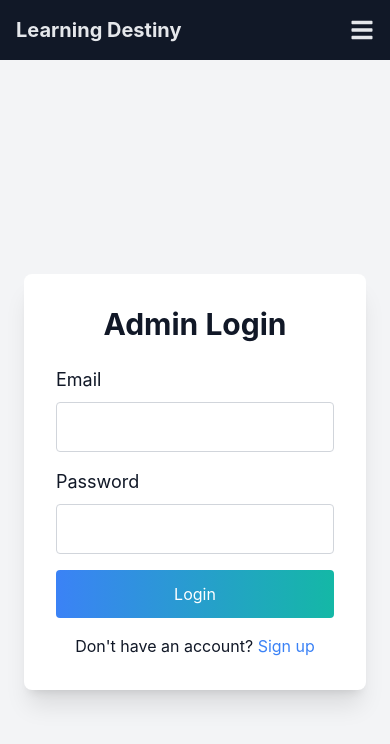
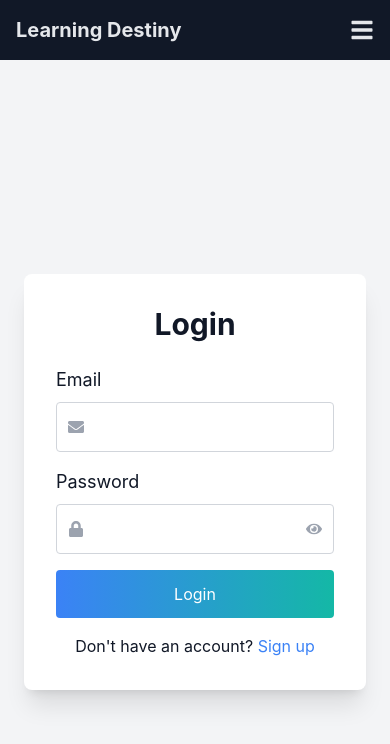
Before and after one commit to LearningDestiny/LMS, a React (Vite) app: page /admin-login in a window 390 px wide. Shown: the top 744 px of the page. Built offline with nearby package versions, Linux system fonts and the light colour scheme; no server answers.

Commit message:
updated admin

```diff
--- a/src/App.jsx
+++ b/src/App.jsx
@@ -26,7 +26,8 @@ import Message from './adminmes/Message';
 import Contactsform from './Pages/Contactsform';
 import Signup from './adminmes/Signup';
 import ProtectedRoute from './Authentication/ProtectedRoutes';
-import AdminLayout from './Authentication/AdminLayout';// Import the new ProtectedRoute component
+import AdminLayout from './Authentication/AdminLayout';
+import { Outlet } from 'react-router-dom'; // Import Outlet
 
 const App = () => {
   const [isDarkMode, setIsDarkMode] = useState(true);
@@ -44,7 +45,6 @@ const App = () => {
           <Route path="/" element={<Home isDarkMode={isDarkMode} />} />
           <Route path="/category/:categoryName" element={<CategoryPage />} />
           <Route path="/enroll/:courseId" element={<CourseDetails />} />
-          <Route path="/enroll/:courseId" element={<StaticEnroll />} />
           <Route path="/teach" element={<Teach />} />
           <Route path="/businessForm" element={<BusinessForm />} />
           <Route path="/aboutus" element={<Aboutus />} />
@@ -55,12 +55,8 @@ const App = () => {
           <Route path="/signup" element={<Signup isDarkMode={isDarkMode} />} />
 
           {/* Protected Admin Dashboard Routes */}
-          <Route
-            path="/admin-dashboard/*"
-            element={
-              <AdminLayout>
-                <Routes>
-                  <Route path="/" element={<AdminDashboard />} />
+          <Route path="/admin-dashboard" element={<AdminLayout />}>
+            <Route index element={<AdminDashboard />} />
             <Route path="adminview" element={<Adminview />} />
             <Route path="requests" element={<Message />} />
             <Route path="addCourses" element={<AddCourses />} />
@@ -69,10 +65,7 @@ const App = () => {
             <Route path="students" element={<Students />} />
             <Route path="analytics" element={<Analytics />} />
             <Route path="settings" element={<Settings />} />
-                </Routes>
-              </AdminLayout>
-            }
-          />
+          </Route>
         </Routes>
         <ToastContainer position="top-right" autoClose={3000} />
       </div>
--- a/src/Data.jsx
+++ b/src/Data.jsx
@@ -397,7 +397,7 @@ export const courses = [
     rating: 4.7,
     ratingCount: 180,
     price: "4,499 Rs",
-    imageUrl: "https://th.bing.com/th/id/OIP.uqXKxkJonTic6y1ZxADbOAAAAA?w=331&h=167&c=7&r=0&o=5&dpr=1.3&pid=1.7",
+    imageUrl: "https://images.unsplash.com/photo-1726594254430-cdf9fa09cf6c?q=80&w=1780&auto=format&fit=crop&ixlib=rb-4.0.3&ixid=M3wxMjA3fDB8MHxwaG90by1wYWdlfHx8fGVufDB8fHx8fA%3D%3D",
     lastUpdated: "August 2024",
     duration: "60 hours",
     lectureCount: 25,
--- a/src/adminmes/Adlogin.jsx
+++ b/src/adminmes/Adlogin.jsx
@@ -1,20 +1,42 @@
-import React, { useState } from 'react';
+import React, { useState, useEffect } from 'react';
 import { useNavigate, Link } from 'react-router-dom';
 import { signInWithEmailAndPassword } from 'firebase/auth';
 import { auth, firestore } from '../firebase';
 import { doc, getDoc } from 'firebase/firestore';
 import { toast, ToastContainer } from 'react-toastify';
+import { FaEnvelope, FaLock, FaEye, FaEyeSlash } from 'react-icons/fa'; // Import icons
 import 'react-toastify/dist/ReactToastify.css';
 
 const Adlogin = ({ isDarkMode }) => {
   const [email, setEmail] = useState('');
   const [password, setPassword] = useState('');
   const [error, setError] = useState('');
+  const [loading, setLoading] = useState(false); // Loading state
+  const [showPassword, setShowPassword] = useState(false); // Password visibility toggle
+  const [currentImageIndex, setCurrentImageIndex] = useState(0); // State for image rotation
   const navigate = useNavigate();
+
+  // Array of background images
+  const images = [
+    'https://img.freepik.com/free-vector/login-concept-illustration_114360-739.jpg',
+    'https://img.freepik.com/free-vector/computer-login-concept-illustration_114360-7892.jpg',
+    'https://www.google.com/url?sa=i&url=https%3A%2F%2Fwww.freepik.com%2Ffree-vector%2Fsecure-login-concept-illustration_11608455.htm&psig=AOvVaw0UZTGHA-6j3c-qi7FswI12&ust=1726685627130000&source=images&cd=vfe&opi=89978449&ved=0CBQQjRxqFwoTCNi_6rDTyogDFQAAAAAdAAAAABAp'
+  ];
+
+  // Change image every 10 seconds
+  useEffect(() => {
+    const imageInterval = setInterval(() => {
+      setCurrentImageIndex((prevIndex) => (prevIndex + 1) % images.length);
+    }, 10000); // 10 seconds
+
+    // Clean up interval on component unmount
+    return () => clearInterval(imageInterval);
+  }, [images.length]);
 
   const handleSubmit = async (e) => {
     e.preventDefault();
     setError('');
+    setLoading(true); // Set loading state to true
 
     try {
       // Sign in the user
@@ -48,57 +70,107 @@ const Adlogin = ({ isDarkMode }) => {
         position: 'top-right',
         autoClose: 3000,
       });
+    } finally {
+      setLoading(false); // Set loading state to false
     }
   };
 
   return (
-    <div className={`min-h-screen flex ${isDarkMode ? 'bg-gray-900 text-gray-200' : 'bg-gray-100 text-gray-900'}`}>
+    <div className={`min-h-screen flex overflow-hidden ${isDarkMode ? 'bg-gray-900 text-gray-200' : 'bg-gray-100 text-gray-900'}`}>
       <div className="w-full md:w-1/2 flex items-center justify-center p-6 md:p-12">
         <div className={`p-8 rounded-lg shadow-xl w-full max-w-md ${isDarkMode ? 'bg-gray-800' : 'bg-white'}`}>
-          <h1 className={`text-3xl font-bold mb-6 text-center ${isDarkMode ? 'text-gray-200' : 'text-gray-900'}`}>Admin Login</h1>
+          <h1 className={`text-3xl font-bold mb-6 text-center ${isDarkMode ? 'text-gray-200' : 'text-gray-900'}`}>Login</h1>
           {error && <p className="text-red-500 text-center mb-4">{error}</p>}
           <form onSubmit={handleSubmit}>
             <div className="mb-4">
               <label htmlFor="email" className={`block text-lg mb-2 ${isDarkMode ? 'text-gray-200' : 'text-gray-900'}`}>Email</label>
+              <div className="relative">
+                <FaEnvelope className="absolute left-3 top-1/2 transform -translate-y-1/2 text-gray-400" />
                 <input
                   type="email"
                   id="email"
                   value={email}
                   onChange={(e) => setEmail(e.target.value)}
                   required
-                className={`w-full p-3 border rounded focus:outline-none focus:ring-2 focus:ring-blue-500 ${isDarkMode ? 'border-gray-700 bg-gray-700 text-gray-200' : 'border-gray-300 bg-white text-gray-900'}`}
+                  className={`w-full p-3 pl-10 border rounded focus:outline-none focus:ring-2 focus:ring-blue-500 ${isDarkMode ? 'border-gray-700 bg-gray-700 text-gray-200' : 'border-gray-300 bg-white text-gray-900'}`}
+                  aria-label="Email"
                 />
+              </div>
             </div>
             <div className="mb-4">
               <label htmlFor="password" className={`block text-lg mb-2 ${isDarkMode ? 'text-gray-200' : 'text-gray-900'}`}>Password</label>
+              <div className="relative">
+                <FaLock className="absolute left-3 top-1/2 transform -translate-y-1/2 text-gray-400" />
                 <input
-                type="password"
+                  type={showPassword ? 'text' : 'password'}
                   id="password"
                   value={password}
                   onChange={(e) => setPassword(e.target.value)}
                   required
-                className={`w-full p-3 border rounded focus:outline-none focus:ring-2 focus:ring-blue-500 ${isDarkMode ? 'border-gray-700 bg-gray-700 text-gray-200' : 'border-gray-300 bg-white text-gray-900'}`}
+                  className={`w-full p-3 pl-10 border rounded focus:outline-none focus:ring-2 focus:ring-blue-500 ${isDarkMode ? 'border-gray-700 bg-gray-700 text-gray-200' : 'border-gray-300 bg-white text-gray-900'}`}
+                  aria-label="Password"
                 />
+                <button
+                  type="button"
+                  onClick={() => setShowPassword(!showPassword)}
+                  className="absolute right-3 top-1/2 transform -translate-y-1/2 text-gray-400 focus:outline-none"
+                  aria-label={showPassword ? 'Hide password' : 'Show password'}
+                >
+                  {showPassword ? <FaEyeSlash /> : <FaEye />}
+                </button>
+              </div>
             </div>
             <button
               type="submit"
-              className="w-full bg-gradient-to-r from-blue-500 to-teal-500 text-white py-3 rounded hover:from-blue-600 hover:to-teal-600 transition-colors duration-300"
+              className={`w-full bg-gradient-to-r from-blue-500 to-teal-500 text-white py-3 rounded hover:from-blue-600 hover:to-teal-600 transition-colors duration-300 flex justify-center items-center`}
+              disabled={loading}
+              aria-label="Login"
             >
-              Login
+              {loading ? (
+                <svg
+                  className="animate-spin h-5 w-5 mr-3 text-white"
+                  xmlns="http://www.w3.org/2000/svg"
+                  fill="none"
+                  viewBox="0 0 24 24"
+                >
+                  <circle
+                    className="opacity-25"
+                    cx="12"
+                    cy="12"
+                    r="10"
+                    stroke="currentColor"
+                    strokeWidth="4"
+                  ></circle>
+                  <path
+                    className="opacity-75"
+                    fill="currentColor"
+                    d="M4 12a8 8 0 018-8v8H4z"
+                  ></path>
+                </svg>
+              ) : (
+                'Login'
+              )}
             </button>
           </form>
           <div className="mt-4 text-center">
-            <p className={`${isDarkMode ? 'text-gray-200' : 'text-gray-900'}`}>Don't have an account? <Link to="/signup" className="text-blue-500">Sign up</Link></p>
+            <p className={`${isDarkMode ? 'text-gray-200' : 'text-gray-900'}`}>
+              Don't have an account?{' '}
+              <Link to="/signup" className="text-blue-500">
+                Sign up
+              </Link>
+            </p>
           </div>
         </div>
       </div>
-      <div className={`hidden md:block w-1/2 p-6 md:p-12 ${isDarkMode ? 'bg-gray-800' : 'bg-white'}`}>
-        <img
-          src="https://img.freepik.com/free-vector/flat-3d-isometric-design-man-sits-workplace-working-computer_1284-42638.jpg"
-          alt="Admin Login"
-          className="w-full h-full object-contain rounded-lg shadow-xl"
-        />
-      </div>
+      <div
+        className={`hidden md:block w-1/2`}
+        style={{
+          backgroundImage: `url(${images[currentImageIndex]})`,
+          backgroundSize: 'cover',
+          backgroundPosition: 'center',
+          minHeight: '100vh'
+        }}
+      ></div>
       <ToastContainer />
     </div>
   );
```
Lines whose indentation alone changed are shown as unchanged.
